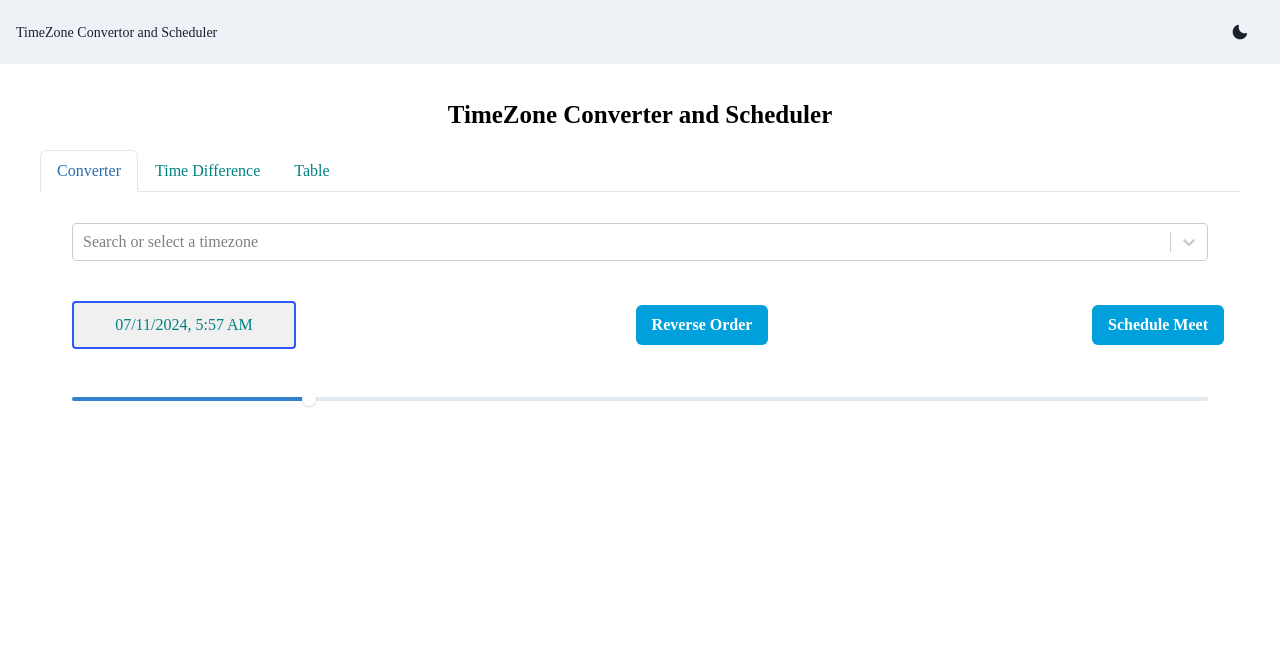
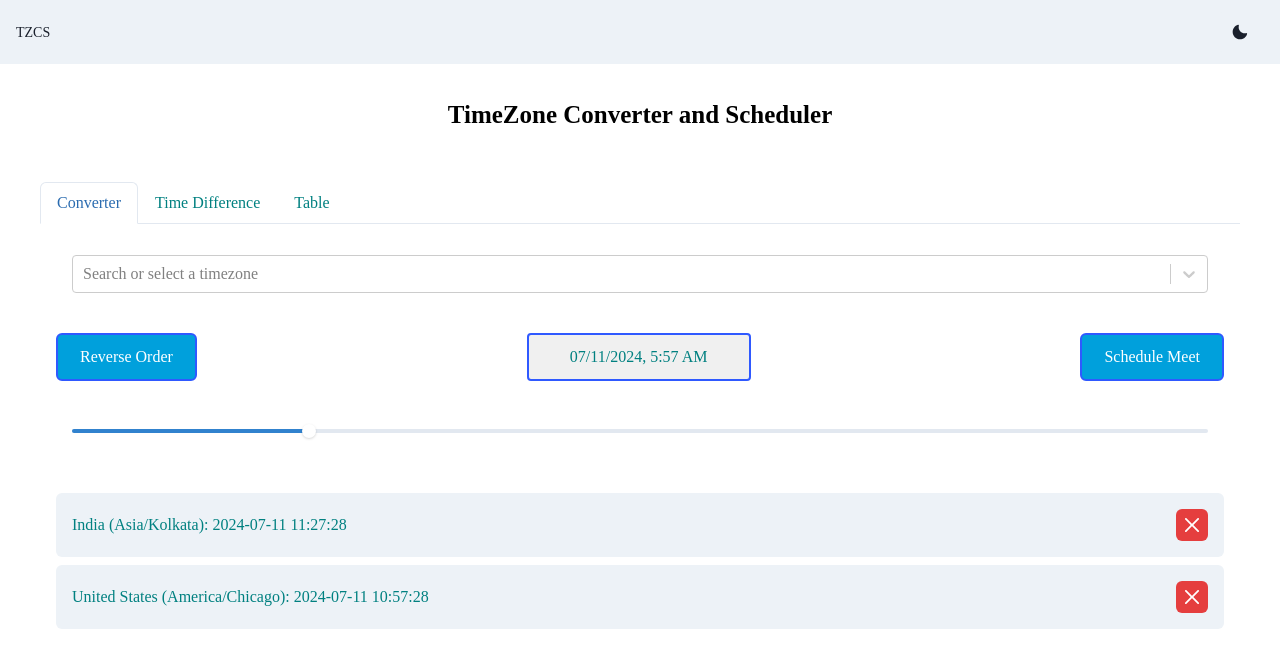
Before and after one commit to Hashal890/timezone-convertor-and-scheduler, a React (Create React App) app: page / in a window 1280 px wide. Shown: the top 668 px of the page. Built offline with nearby package versions, Linux system fonts and the light colour scheme.

Commit message:
created timezones list with remove and reorder timezone, updated some css

```diff
--- a/src/App.jsx
+++ b/src/App.jsx
@@ -9,10 +9,11 @@ function App() {
       <Navbar />
       <Text
         textAlign={"center"}
-        fontWeight={800}
-        fontSize={25}
+        fontWeight={600}
+        fontSize={[18, 16, 25]}
         color={useColorModeValue("black", "white")}
         mt={24}
+        mb={[6, 6, 12]}
       >
         TimeZone Converter and Scheduler
       </Text>
--- a/src/components/common/Navbar.jsx
+++ b/src/components/common/Navbar.jsx
@@ -15,7 +15,7 @@ const Navbar = () => {
       zIndex={10000}
     >
       <Box fontSize={["12px", "12px", "14px"]}>
-        TimeZone Convertor and Scheduler
+        TZCS
       </Box>
       <ToggleColorMode />
     </Flex>
--- a/src/components/time-convertor/converter/ConverterSection.jsx
+++ b/src/components/time-convertor/converter/ConverterSection.jsx
@@ -1,4 +1,4 @@
-import React, { useState } from "react";
+import React, { useEffect, useState } from "react";
 import { Box, Button, Flex } from "@chakra-ui/react";
 import moment from "moment";
 import TimezoneSearchAndSelect from "./TimezoneSearchAndSelect";
@@ -6,15 +6,22 @@ import { INIT_FORMATTED_TIME_ZONES } from "../../../assets/data";
 import DatePicker from "./DatePicker";
 import ScheduleMeetButton from "./ScheduleMeetButton";
 import TimezoneSlider from "./TimezoneSlider";
+import TimezoneList from "./TimezoneList";
 
 const ConverterSection = () => {
   const [timezones, setTimezones] = useState(INIT_FORMATTED_TIME_ZONES);
   const [selectedDate, setSelectedDate] = useState(moment.utc().toDate());
   const [time, setTime] = useState(moment.utc().toDate());
 
+  const newLocalStorageTimezones = (newTimeZones) => {
+    localStorage.setItem("FORMATTED_TIME_ZONES", JSON.stringify(newTimeZones));
+  };
+
   const handleTimezoneSelect = (timezone) => {
     if (!timezones.find((tz) => tz.value === timezone.value)) {
-      setTimezones([...timezones, timezone]);
+      const newTimeZones = [...timezones, timezone];
+      newLocalStorageTimezones(newTimeZones);
+      setTimezones(newTimeZones);
     }
   };
 
@@ -24,12 +31,44 @@ const ConverterSection = () => {
   };
 
   const handleReverseOrder = () => {
-    setTimezones([...timezones].reverse());
+    const newTimeZones = [...timezones].reverse();
+    newLocalStorageTimezones(newTimeZones);
+    setTimezones(newTimeZones);
   };
 
   const handleSliderChange = (value) => {
     setTime(moment.utc().startOf("day").add(value, "hours").toDate());
   };
+
+  const handleRemoveTimezone = (value) => {
+    const newTimeZones = timezones.filter((tz) => tz.value !== value);
+    newLocalStorageTimezones(newTimeZones);
+    setTimezones(newTimeZones);
+  };
+
+  const handleReorderTimezones = (reorderedTimezones) => {
+    setTimezones(reorderedTimezones);
+  };
+
+  useEffect(() => {
+    try {
+      const localStorageTimeZones = localStorage.getItem(
+        "FORMATTED_TIME_ZONES"
+      );
+      const jsonFormattedTimeZones = localStorageTimeZones
+        ? JSON.parse(localStorageTimeZones)
+        : false;
+      if (jsonFormattedTimeZones) {
+        setTimezones(jsonFormattedTimeZones);
+      } else {
+        newLocalStorageTimezones(INIT_FORMATTED_TIME_ZONES);
+        setTimezones(INIT_FORMATTED_TIME_ZONES);
+      }
+    } catch (error) {
+      newLocalStorageTimezones(INIT_FORMATTED_TIME_ZONES);
+      setTimezones(INIT_FORMATTED_TIME_ZONES);
+    }
+  }, []);
 
   return (
     <Box>
@@ -42,19 +81,31 @@ const ConverterSection = () => {
         flexDir={["column", "row"]}
         gap={4}
       >
+        <Button
+          onClick={handleReverseOrder}
+          colorScheme={"linkedin"}
+          border={"2px solid #2f59ff"}
+          p={"22px"}
+          fontWeight={400}
+        >
+          Reverse Order
+        </Button>
         <DatePicker
           selectedDate={selectedDate}
           handleDateAndTimeChange={handleDateAndTimeChange}
         />
-        <Button onClick={handleReverseOrder} colorScheme={"linkedin"}>
-          Reverse Order
-        </Button>
         <ScheduleMeetButton time={time} />
       </Flex>
       <TimezoneSlider
         value={moment.utc(time).hours()}
         onChange={handleSliderChange}
       />
+      <TimezoneList
+        timezones={timezones}
+        time={time}
+        onRemove={handleRemoveTimezone}
+        onReorder={handleReorderTimezones}
+      />
     </Box>
   );
 };
--- a/src/components/time-convertor/converter/ScheduleMeetButton.jsx
+++ b/src/components/time-convertor/converter/ScheduleMeetButton.jsx
@@ -6,7 +6,7 @@ const ScheduleMeetButton = ({ time }) => {
   const scheduleMeet = () => {
     const startTime = moment(time).utc().format("YYYYMMDDTHHmmss") + "Z";
     const endTime =
-      moment(time).add(1, "hours").utc().format("YYYYMMDDTHHmmss") + "Z";
+      moment(time).add(2, "hours").utc().format("YYYYMMDDTHHmmss") + "Z";
 
     const meetUrl = `https://calendar.google.com/calendar/u/0/r/eventedit?dates=${startTime}/${endTime}`;
 
@@ -14,7 +14,13 @@ const ScheduleMeetButton = ({ time }) => {
   };
 
   return (
-    <Button onClick={scheduleMeet} colorScheme={"linkedin"}>
+    <Button
+      onClick={scheduleMeet}
+      colorScheme={"linkedin"}
+      border={"2px solid #2f59ff"}
+      p={"22px"}
+      fontWeight={400}
+    >
       Schedule Meet
     </Button>
   );
--- /dev/null
+++ b/src/components/time-convertor/converter/TimezoneCard.jsx
@@ -0,0 +1,43 @@
+import React from "react";
+import { Flex, IconButton, Text } from "@chakra-ui/react";
+import { CloseIcon } from "@chakra-ui/icons";
+import moment from "moment";
+import { Draggable } from "@hello-pangea/dnd";
+
+const TimezoneCard = ({ index, timezone, time, onRemove }) => {
+  const { value, label, offset } = timezone;
+
+  return (
+    <Draggable key={value} draggableId={value} index={index}>
+      {(provided) => (
+        <Flex
+          ref={provided.innerRef}
+          {...provided.draggableProps}
+          {...provided.dragHandleProps}
+          p={4}
+          mb={2}
+          align={"center"}
+          justify={"space-between"}
+          bg={"gray.100"}
+          borderRadius={"md"}
+        >
+          <Text>
+            {label}:{" "}
+            {moment(time).utcOffset(offset).format("YYYY-MM-DD HH:mm:ss")}
+          </Text>
+          <IconButton
+            icon={<CloseIcon />}
+            size="sm"
+            onClick={() => onRemove(value)}
+            colorScheme={"red"}
+            bg={"red.500"}
+            color={"white"}
+            _hover={{ bg: "red.800" }}
+          />
+        </Flex>
+      )}
+    </Draggable>
+  );
+};
+
+export default TimezoneCard;
--- /dev/null
+++ b/src/components/time-convertor/converter/TimezoneList.jsx
@@ -0,0 +1,39 @@
+import React from "react";
+import { Box } from "@chakra-ui/react";
+import { DragDropContext, Droppable } from "@hello-pangea/dnd";
+import TimezoneCard from "./TimezoneCard";
+
+const TimezoneList = ({ timezones, time, onRemove, onReorder }) => {
+  const handleOnDragEnd = (result) => {
+    if (!result.destination) return;
+    const items = Array.from(timezones);
+    const [reorderedItem] = items.splice(result.source.index, 1);
+    items.splice(result.destination.index, 0, reorderedItem);
+    onReorder(items);
+  };
+
+  return (
+    <Box mt={8}>
+      <DragDropContext onDragEnd={handleOnDragEnd}>
+        <Droppable droppableId={"timezones"}>
+          {(provided) => (
+            <Box {...provided.droppableProps} ref={provided.innerRef}>
+              {timezones.map((timezone, index) => (
+                <TimezoneCard
+                  key={index + 1}
+                  index={index}
+                  timezone={timezone}
+                  time={time}
+                  onRemove={onRemove}
+                />
+              ))}
+              {provided.placeholder}
+            </Box>
+          )}
+        </Droppable>
+      </DragDropContext>
+    </Box>
+  );
+};
+
+export default TimezoneList;
--- a/src/css/index.css
+++ b/src/css/index.css
@@ -9,6 +9,6 @@
 }
 
 ::-webkit-scrollbar {
-  width: 6px;
+  width: 4px;
   height: 4px;
 }
```
